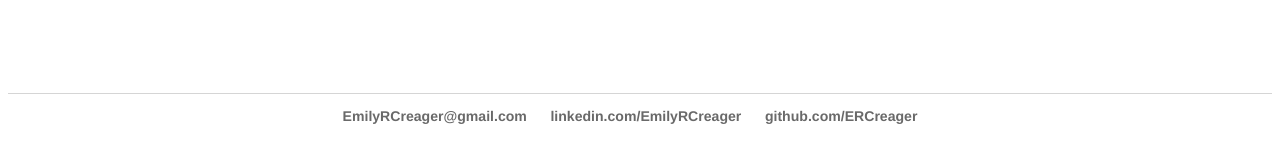
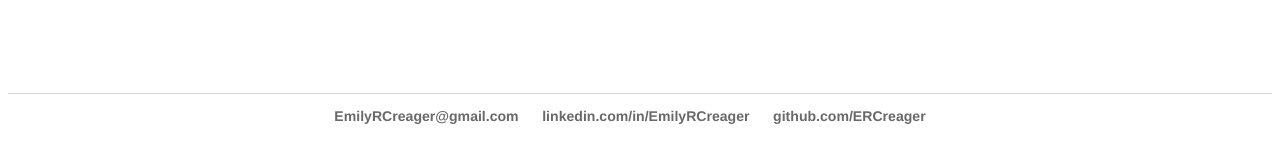
Before and after one commit to ercreager/ercreager.github.io, a Jekyll site: the page built from contact/index.html, in a window 1280 px wide. Shown: the part 708-871 px from the top of the page. Built offline with Jekyll 4.4.1, drawn with Linux system fonts in a browser that asks for light colours.

Commit message:
Updated footer links

```diff
--- a/_layouts/default.html
+++ b/_layouts/default.html
@@ -26,8 +26,8 @@
 	    		<ul>
 	        		<li><a href="mailto:emilyrcreager@gmail.com">EmilyRCreager@gmail.com</a></li>
 
-				<li><a href="https://linkedin.com/in/emilyrcreager">linkedin.com/EmilyRCreager</a></li>
-				<li><a href="https://github.com/ercreager">github.com/ERCreager</a></li>
+				<li><a href="https://www.linkedin.com/in/emilyrcreager" target="_blank">linkedin.com/in/EmilyRCreager</a></li>
+				<li><a href="https://www.github.com/ercreager" target="_blank">github.com/ERCreager</a></li>
 				</ul>
 			</div><!-- End footer div-->
 </footer>
```
